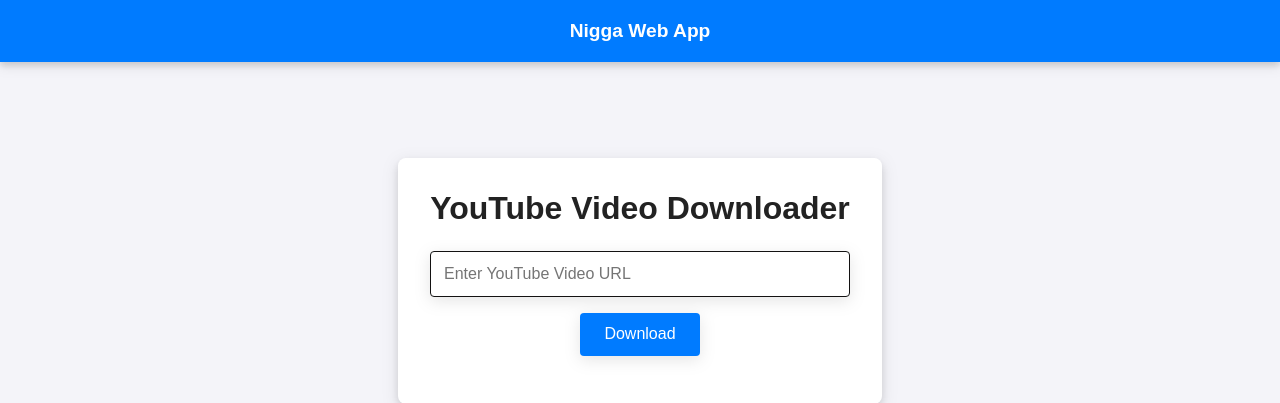
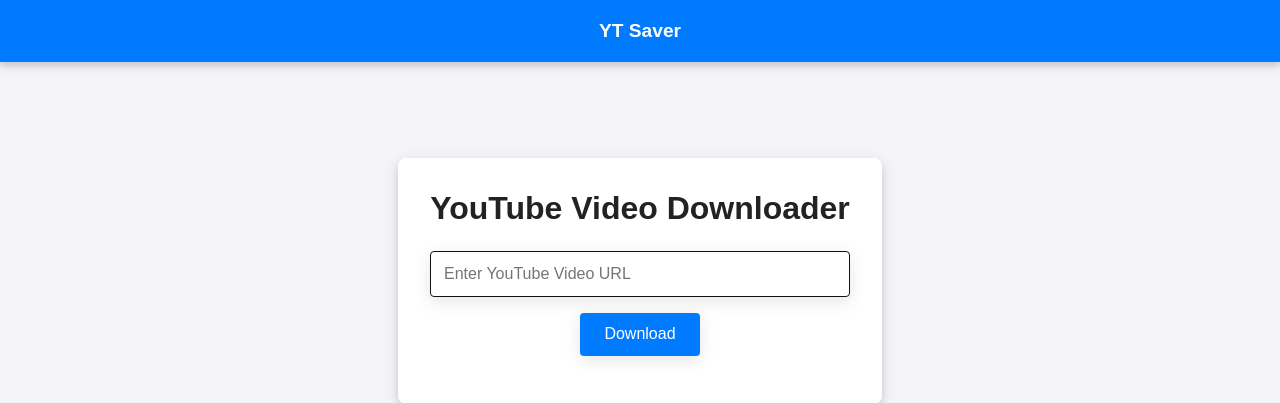
Before and after one commit to lord-rudra0/YouTube_Downloader, a Flask app: page / in a window 1280 px wide. Shown: the top 403 px of the page. Run offline with Flask 3, Linux system fonts and the light colour scheme.

Commit message:
YT Saver

```diff
--- a/templates/index.html
+++ b/templates/index.html
@@ -15,7 +15,7 @@
     <div class="container navbar">
         <nav>
             <ul>
-                <li><a href="/">Nigga Web App </a></li>
+                <li><a href="/">YT Saver </a></li>
             </ul>
 
     </div>
```
